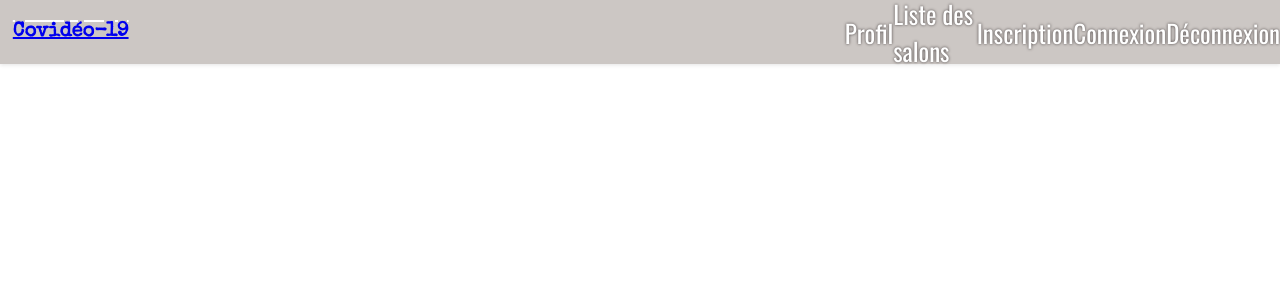
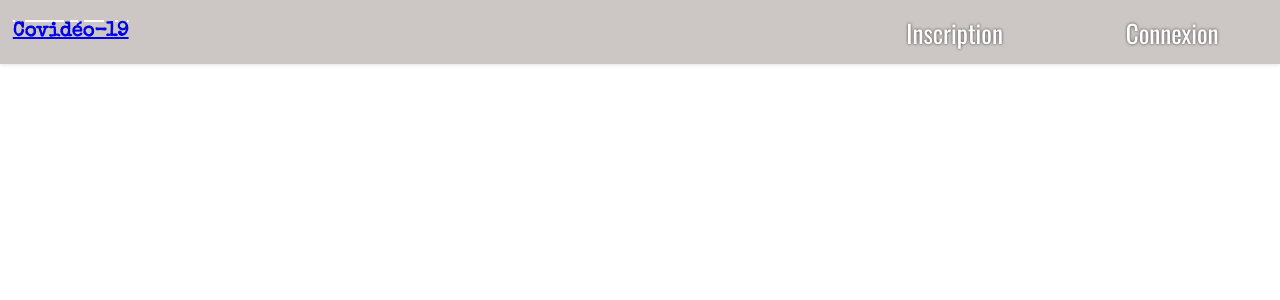
Before and after one commit to mohamed-azzouz/Confinement, a PHP site: page /templates/header2.php in a window 1280 px wide. Shown: the top 300 px of the page. Run offline with PHP 8.4, Linux system fonts and the light colour scheme; some web fonts are replaced.

Commit message:
poush Final

```diff
--- a/listesalons.php
+++ b/listesalons.php
@@ -21,7 +21,7 @@ require("templates/header2.php"); ?>
                     while($i != $countListeSalons)
                     { ?>
                         <div id="salonDivGen">
-                            <?php echo $resultatListeSalons[$i][2]. " | " .$resultatListeSalons[$i][4]; ?>
+                            <?php echo '<a href="salon.php?id='.$resultatListeSalons[$i][0].'">'.$resultatListeSalons[$i][2].'</a>'. " | " .$resultatListeSalons[$i][4]; ?>
                         </div>
                     <?php $i++; } ?>
         </section>
--- a/salon.php
+++ b/salon.php
@@ -24,7 +24,6 @@ if (isset($_POST['lien']) AND !empty($_POST['lien']))
  	$newLien = "INSERT INTO historique(id_utilisateur, id_salon, lien) VALUES ('".$_SESSION['id']."', '".$_GET['id']."', '".$_POST['lien']."')";
  	$queryNewLien = mysqli_query($connexion, $newLien);
 
- 	echo $newLien;
 }
 
 $requeteHistorique = "SELECT * FROM historique INNER JOIN utilisateurs ON utilisateurs.id = historique.id_utilisateur INNER JOIN salon ON salon.id = historique.id_salon WHERE id_salon = '".$_GET["id"]."'";
@@ -48,7 +47,7 @@ if(!isset($_SESSION["login"])){
             <div id="box-imgyout">
                 <img id="yout" src="img/yout.png" alt="">
             </div>
-            <input type="text" id="inp-search" placeholder="Lien Youtube">
+            <input type="text" id="inp-search" placeholder="Lien Youtube" name="lien">
             <input type="submit" id="inpsub-search" value="search">
         </form>
         <div id="box">
--- a/templates/header1.phtml
+++ b/templates/header1.phtml
@@ -13,7 +13,7 @@
                         <ul id="header1-ul">
                             <?php if(isset($_SESSION["login"])): ?>
                                 <li class="header-li"><a href="profil.php" class="header1-lien">Profil</a></li>
-                                <li class="header-li"><a href="salons.php" class="header1-lien">Liste des salons</a></li>
+                                <li class="header-li"><a href="listesalons.php" class="header1-lien">Liste des salons</a></li>
                                 <li class="header-li"><a href="index.php?destroy=die" class="header1-lien">Déconnexion(<?=$_SESSION["login"] ?>)</a></li>
                             <?php else: ?>
                                 <li class="header-li"><a href="#" class="header1-lien" onClick="AfficherMasquerSign()">Inscription</a></li>
--- a/templates/header2.php
+++ b/templates/header2.php
@@ -10,11 +10,14 @@
                     <nav id="header1-nav">
                         <h1 id="header1-title1"><a id="logoLien" href="index.php">Covidéo-19</a></h1>
                         <ul id="header1-ul">
-                            <li><a href="profil.php" class="header1-lien">Profil</a></li>
-                            <li><a href="salons.php" class="header1-lien">Liste des salons</a></li>
-                            <li><a href="inscription.php" class="header1-lien">Inscription</a></li>
-                            <li><a href="connexion.php" class="header1-lien">Connexion</a></li>
-                            <li><a href="deconnexion.php" class="header1-lien">Déconnexion</a></li>
+                            <?php if(isset($_SESSION["login"])): ?>
+                                <li class="header-li"><a href="profil.php" class="header1-lien">Profil</a></li>
+                                <li class="header-li"><a href="listesalons.php" class="header1-lien">Liste des salons</a></li>
+                                <li class="header-li"><a href="index.php?destroy=die" class="header1-lien">Déconnexion(<?=$_SESSION["login"] ?>)</a></li>
+                            <?php else: ?>
+                                <li class="header-li"><a href="#" class="header1-lien" onClick="AfficherMasquerSign()">Inscription</a></li>
+                                <li class="header-li"><a href="#" class="header1-lien" onClick="AfficherMasquerCo()">Connexion</a></li>
+                            <?php endif; ?>
                         </ul>
                     </nav>
                 </div>
--- a/templates/header2.phtml
+++ b/templates/header2.phtml
@@ -12,7 +12,7 @@
                         <ul id="header1-ul">
                             <?php if(isset($_SESSION["login"])): ?>
                                 <li class="header-li"><a href="profil.php" class="header1-lien">Profil</a></li>
-                                <li class="header-li"><a href="salons.php" class="header1-lien">Liste des salons</a></li>
+                                <li class="header-li"><a href="listesalons.php" class="header1-lien">Liste des salons</a></li>
                                 <li class="header-li"><a href="index.php?destroy=die" class="header1-lien">Déconnexion(<?=$_SESSION["login"] ?>)</a></li>
                             <?php else: ?>
                                 <li class="header-li"><a href="#" class="header1-lien" onClick="AfficherMasquerSign()">Inscription</a></li>
```
